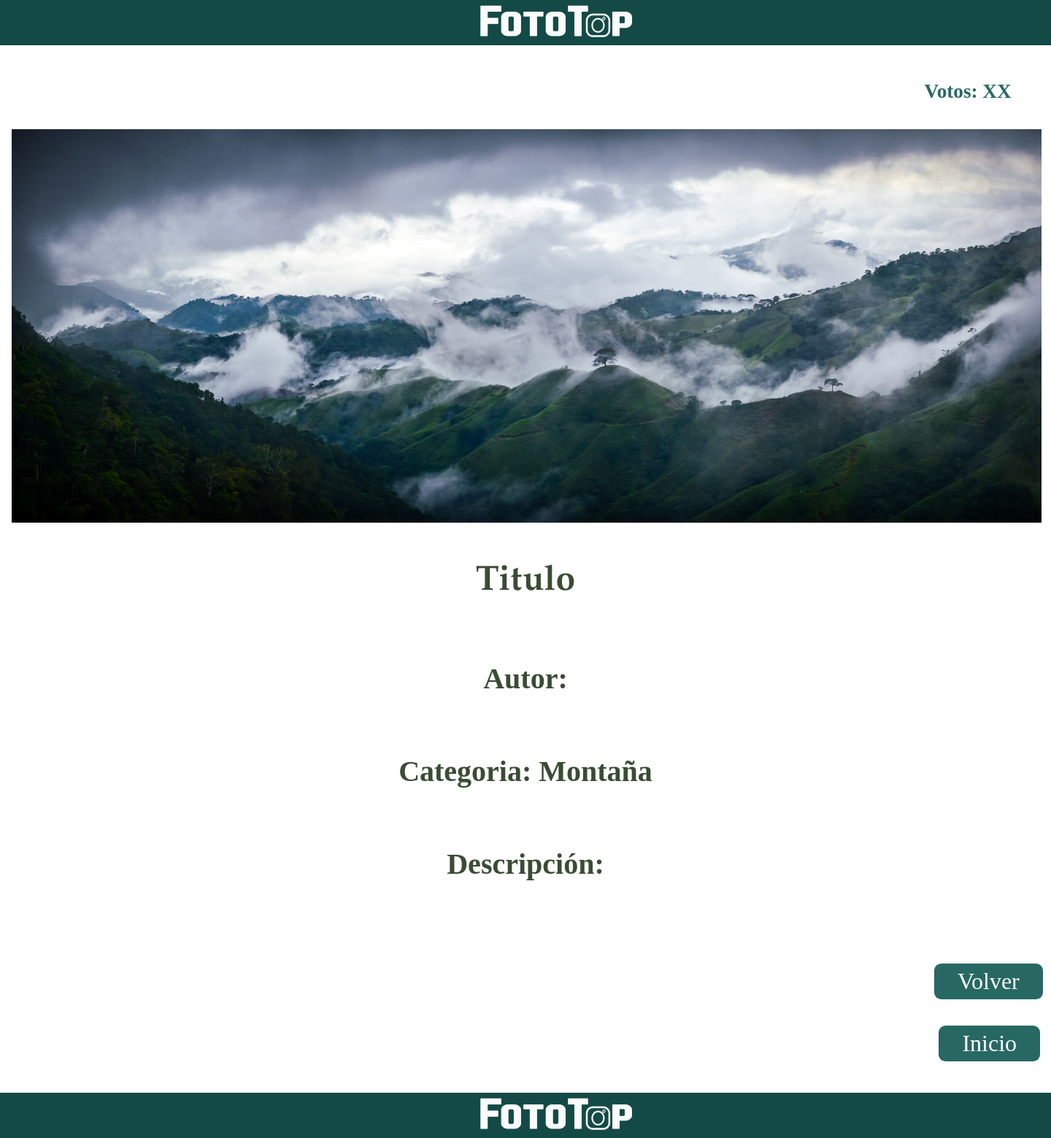
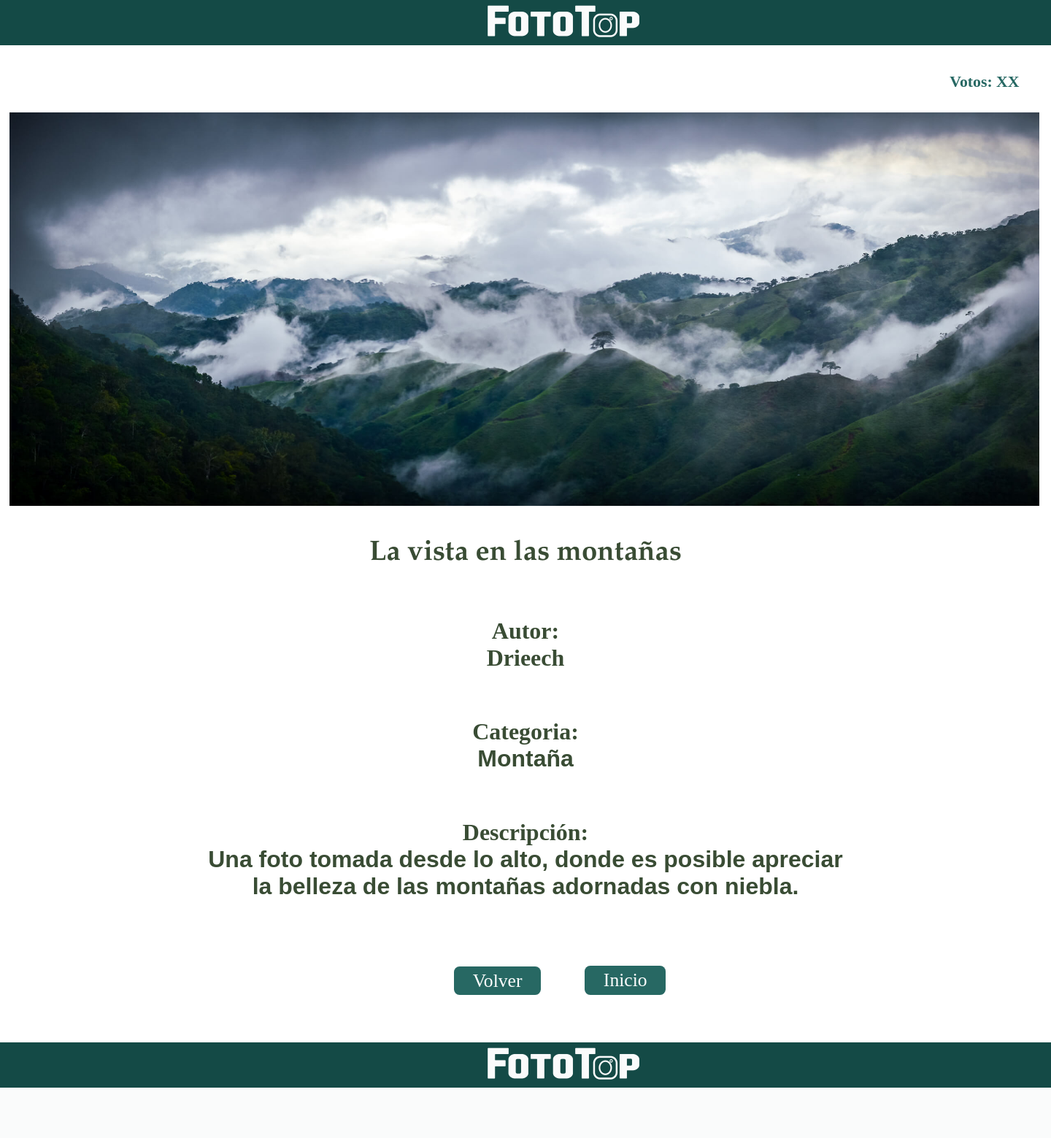
Before and after one commit to Francis13CR/Proyecto_desarrollo1, a PHP site: page /GaleryDetails.html in a window 1440 px wide. Shown: the whole page at 73% size. After the commit the page ends 1490 px from the top, so only its background shows below. Run offline with PHP 8.4, Linux system fonts and the light colour scheme; some web fonts are replaced.

Commit message:
some changes

```diff
--- a/GaleryDetails.html
+++ b/GaleryDetails.html
@@ -1,5 +1,6 @@
 <!DOCTYPE html>
 <html lang="en">
+
 <head>
     <meta charset="UTF-8">
     <meta http-equiv="X-UA-Compatible" content="IE=edge">
@@ -9,55 +10,57 @@
     <link rel="stylesheet" href="./css/galery-details.css">
     <title>Galery Details</title>
 </head>
+
 <body>
     <section>
         <!--HEADER-->
-    <header  class = "top-square" >
-        <img src = "./imgs/logo.png" alt = "FotoTop" class = "logo" >
+        <header class="top-square">
+            <img src="./imgs/logo.png" alt="FotoTop" class="logo">
         </header>
         <!--HEADER-->
 
         <!--ABOUT-->
         <section>
-        <h4 class = "votes">
+            <h4 class="votes">
                 Votos: XX
             </h4>
 
-        <img src = "./imgs/galeryDetails.jpg" alt = "titulo" class = "img">
+            <img src="./imgs/galeryDetails.jpg" alt="titulo" class="img">
 
-        <h1 class = "title">
-            Titulo
+            <h1 class="title">
+                La vista en las montañas
             </h1>
 
-        <h2 class = "text mt-2">
-            Autor:
+            <h2 class="subtitle mt-2">
+                Autor: <br><span>Drieech</span>
             </h2>
 
-        <h2 class = "text mt-2">
-            Categoria: Montaña
+            <h2 class="subtitle mt-2">
+                Categoria: <br> <span class = "text">Montaña</span>
             </h2>
 
-        <h2 class = "text mt-2 mb-3">
-            Descripción:
+            <h2 class="subtitle mt-2 mb-3">
+                Descripción: <br>
+                <span class = "text" >Una foto tomada desde lo alto, donde es posible apreciar <br>la belleza de las montañas adornadas con
+                niebla.</span>
             </h2>
 
-
-        <div class = "mt-3">
-            <a href = "#" class = "button">Volver</a>
+            <!--BUTTONS-->
+            <div class="mt-3">
+                <a href="#" class="button btn-rigth">Volver</a>
+                <a href="index.html" class="button btn-left">Inicio</a>
             </div>
 
-        <div class = "mt-3 ml-4">
-            <a href = "index.html" class = "button">Inicio</a>
-        </div>
 
         </section>
         <!--ABOUT-->
 
         <!--FOOTER-->
-    <footer class = "bottom-square">
-        <img src = "./imgs/logo.png" alt = "FotoTop" class = "logo">
+        <footer class="bottom-square">
+            <img src="./imgs/logo.png" alt="FotoTop" class="logo">
         </footer>
         <!--FOOTER-->
     </section>
 </body>
+
 </html>
--- a/css/galery-details.css
+++ b/css/galery-details.css
@@ -1,5 +1,5 @@
 html {
-    font-size: 100%;
+    font-size: 80%;
 }
 
 body {
@@ -17,7 +17,7 @@ body {
 }
 
 .logo {
-    margin-left: 41em;
+    margin-left: 52em;
 }
 
 .top-square {
@@ -42,9 +42,17 @@ body {
     text-align: center;
 }
 
-.text {
+.subtitle {
     font-family: 'Agency FB';
     font-size: 2.5em;
+    color: #394c34;
+    text-align: center;
+    font-style: bold;
+}
+
+.text{
+    font-family: 'Agency FB', arial;
+    font-size: 1em;
     color: #394c34;
     text-align: center;
 }
@@ -63,11 +71,20 @@ body {
     color: #ffffff;
     background-color: #276863;
     border-radius: .3em;
-    padding: .2em 1em;
+    padding: .2em 1em .2em 1em;
     text-decoration: none;
-    margin-left: 40em;
-    margin-bottom: 2em;
-    margin-top: 2em;
+    margin-left: 27.3em;
+}
+
+.btn-rigth{
+    position: relative;
+    right: 3em;
+}
+
+.btn-left{
+    position: relative;
+    left: 4em;
+    bottom: 1.2em;
 }
 
 .img {
@@ -76,18 +93,8 @@ body {
     margin-left: 1em;
 }
 
-.mt-3 {
-    margin-top: 3em;
-}
 
-.mt-2 {
-    margin-top: 2em;
-}
-
-.mb-3 {
-    margin-bottom: 3em;
-}
-
-.ml-4 {
-    margin-left: .4em;
-}
+.mt-3 {margin-top: 3em;}
+.mt-2 {margin-top: 2em;}
+.mb-3 {margin-bottom: 3em;}
+.ml-4 {margin-left: .4em;}
--- a/css/pass-recovery.css
+++ b/css/pass-recovery.css
@@ -1,5 +1,5 @@
 html {
-    font-size: 100%;
+    font-size: 80%;
 }
 
 body {
```
Lines whose indentation alone changed are shown as unchanged.
